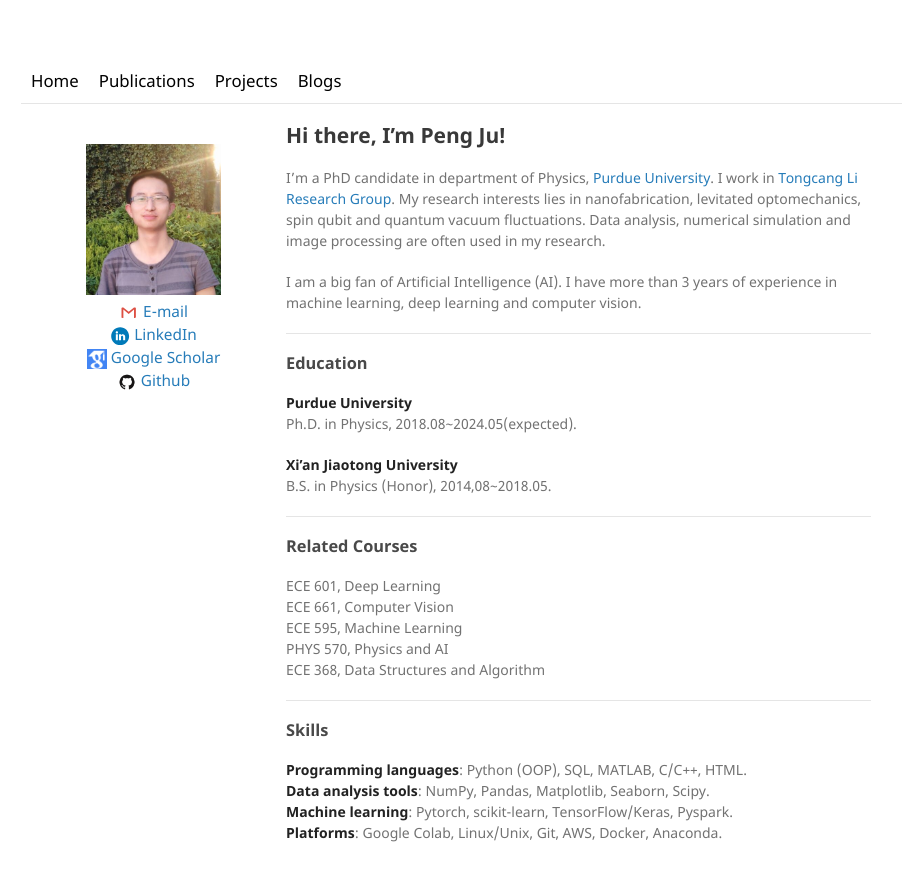
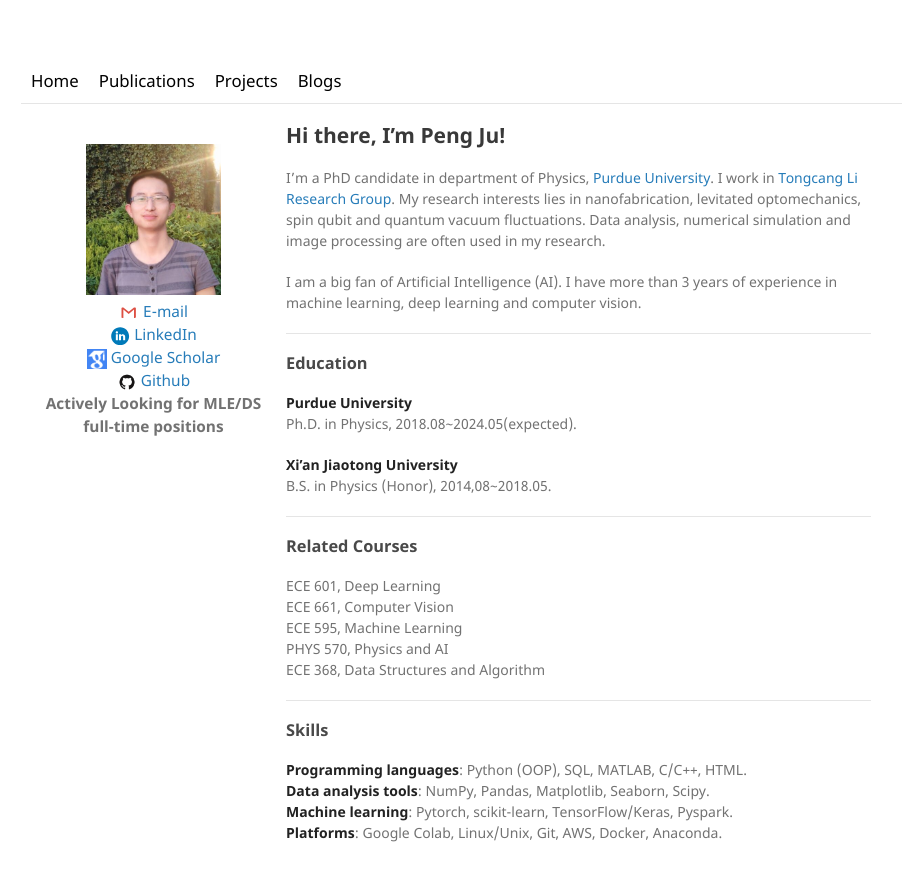
Before and after one commit to peng-ju/peng-ju.github.io, a Jekyll site: the page built from index.md, in a window 1280 px wide. Shown: the top 881 px of the page, without its empty margins (119-1021 px from the left). Built offline with Jekyll 4.4.1, drawn with Linux system fonts in a browser that asks for light colours.

Commit message:
Update default.html

```diff
--- a/_layouts/default.html
+++ b/_layouts/default.html
@@ -39,8 +39,9 @@
             <a href="https://www.linkedin.com/in/peng-ju/"> <img src ="assets/img/linkedin.svg" width = "20" style="vertical-align:middle"/> LinkedIn</a> <br>
             <a href="https://scholar.google.com/citations?user=vPl5ZHoAAAAJ&hl=en&oi=ao"> <img src ="assets/img/scholar.png" width = "20" style="vertical-align:middle"/> Google Scholar</a> <br>
             <a href="https://github.com/peng-ju"> <img src ="assets/img/Github.png" width = "20" style="vertical-align:middle"/> Github</a> <br>
+            <b> Actively Looking for MLE/DS full-time positions </b> <br>
           </div>
-        </center>
+          </center>
       </div>
       <div style="width:65%; float:left">
       {{ content }}
```
